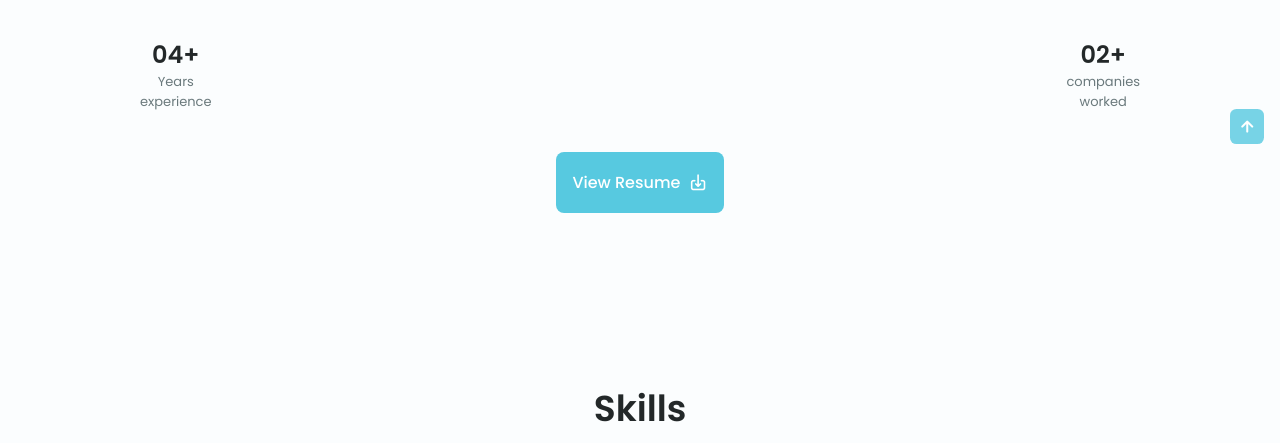
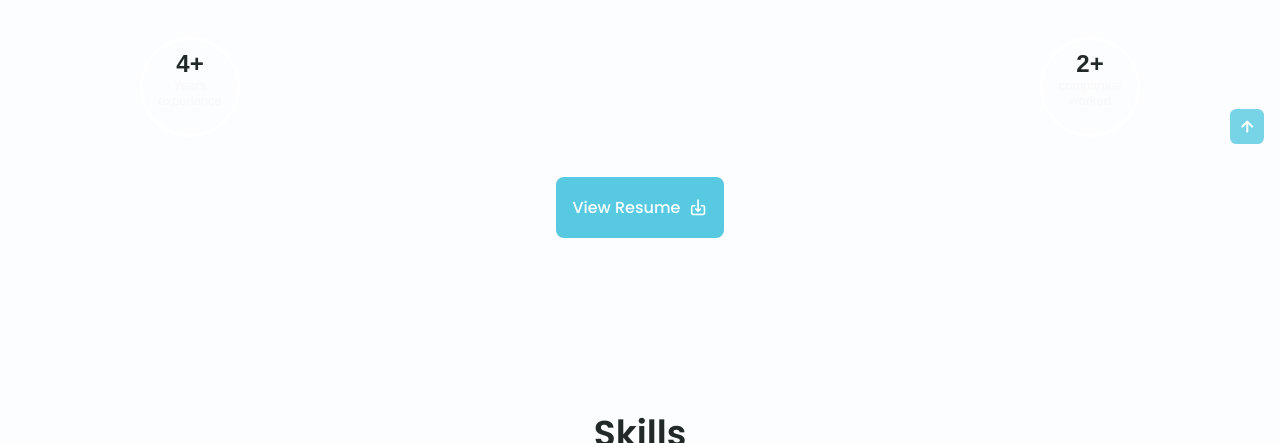
Before and after one commit to moulika-nagulavancha/mnagulavancha-portfolio, a plain HTML site: page index.html in a window 1280 px wide. Shown: the part 816-1259 px from the top of the page. Drawn offline with nearby package versions, Linux system fonts and the light colour scheme.

Commit message:
layout changes

```diff
--- a/index.html
+++ b/index.html
@@ -137,12 +137,12 @@
                             high-quality software solutions.
                         </p>
                         <div class="about__info">
-                            <div>
-                                <span class="about__info-title">04+</span>
+                            <div class="circle">
+                                <span class="about__info-title">4+</span>
                                 <span class="about__info-name">Years <br> experience</span>
                             </div>
-                            <div>
-                                <span class="about__info-title">02+</span>
+                            <div class="circle">
+                                <span class="about__info-title">2+</span>
                                 <span class="about__info-name">companies<br>worked</span>
                             </div>
                         </div>
@@ -595,12 +595,11 @@
 
             <div class="contact__container container grid">
                 <div>
-                    <div class="contact__information"><a href="tel:9134137628">
-                        <i class="uil uil-phone-alt contact__icon"></i>
+                    <div class="contact__information"><a href="https://www.linkedin.com/in/moulika-nagulavancha" target="_blank">
+                        <i class="uil uil-linkedin-alt contact__icon"></i>
 
                         <div>
-                            <h3 class="contact__title">Call me</h3></a>
-                            <!-- <span class="contatc__subtitle">(+1) 913-413-7628</span> -->
+                            <h3 class="contact__title">Connect</h3></a>
                         </div>
                     </div>
 
--- a/packages/css/styles.css
+++ b/packages/css/styles.css
@@ -1367,3 +1367,14 @@ img {
   padding: 20px;
   text-align: center;
 }
+
+.circle {
+  border-radius: 50%;
+  width: 100px;
+  height: 100px;
+  padding: 10px;
+  border: 3px solid white;
+  color: #faf7f7;
+  text-align: center;
+  font: 32px Arial, sans-serif;
+}
```
